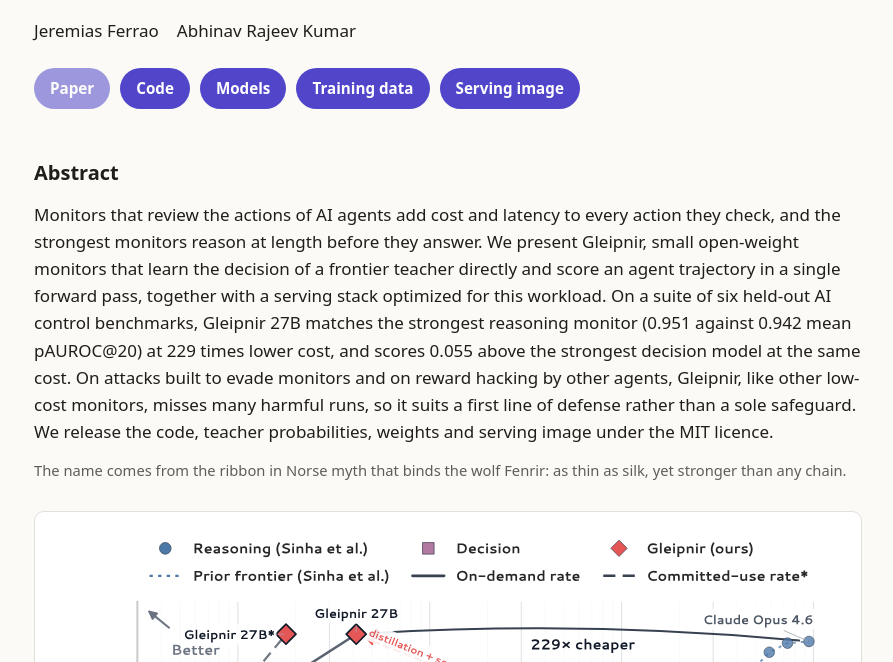
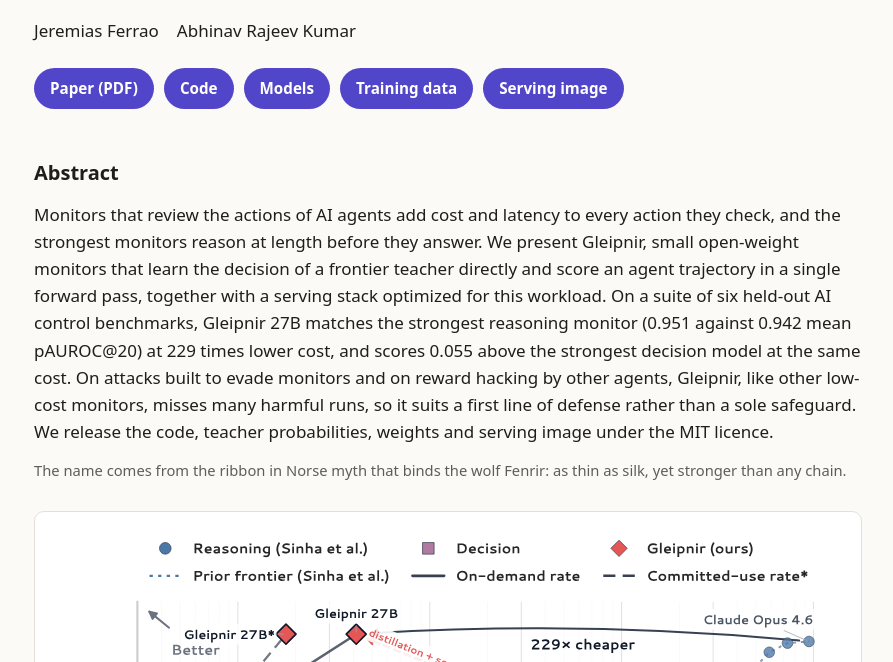
Before and after one commit to Jazhyc/gleipnir-monitor, a plain HTML site: page index.html in a window 1280 px wide. Shown: the part 138-800 px from the top of the page, without its empty margins (192-1085 px from the left). Drawn offline with Linux system fonts and the light colour scheme.

Commit message:
Link the technical report PDF from the project page

```diff
--- a/index.html
+++ b/index.html
@@ -59,7 +59,7 @@
   <p class="authors"><span>Jeremias Ferrao</span><span>Abhinav Rajeev Kumar</span></p>
 
   <nav class="links">
-    <a class="todo" href="#" title="Link added when the report is public">Paper</a>
+    <a href="gleipnir_v1_report.pdf">Paper (PDF)</a>
     <a href="https://github.com/Jazhyc/gleipnir">Code</a>
     <a href="#models">Models</a>
     <a href="https://huggingface.co/datasets/Jazhyc/gleipnir-kimi-k3-tool-trajectory-logits">Training data</a>
```
Also changed, not shown: 2 other files.
